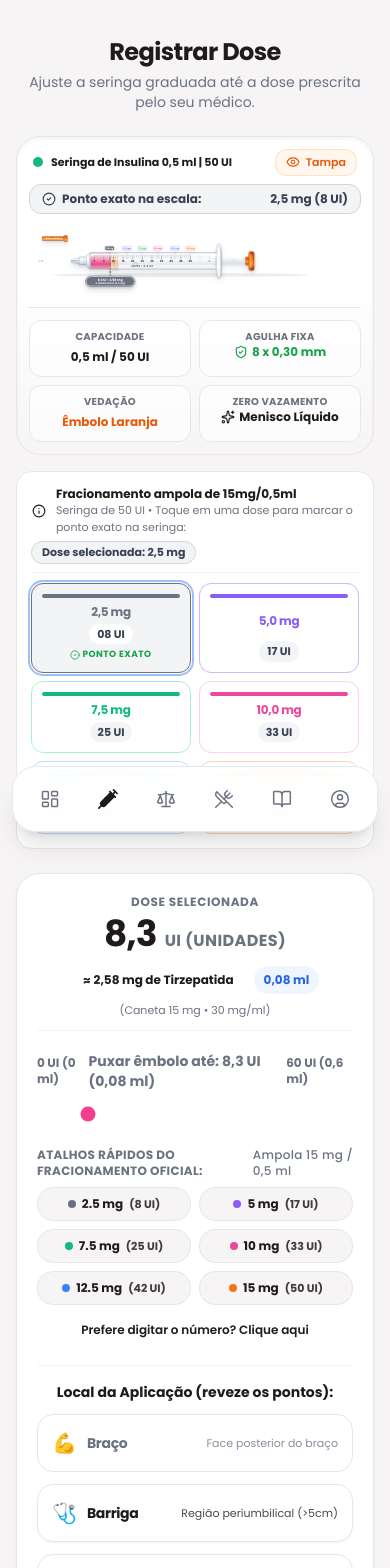
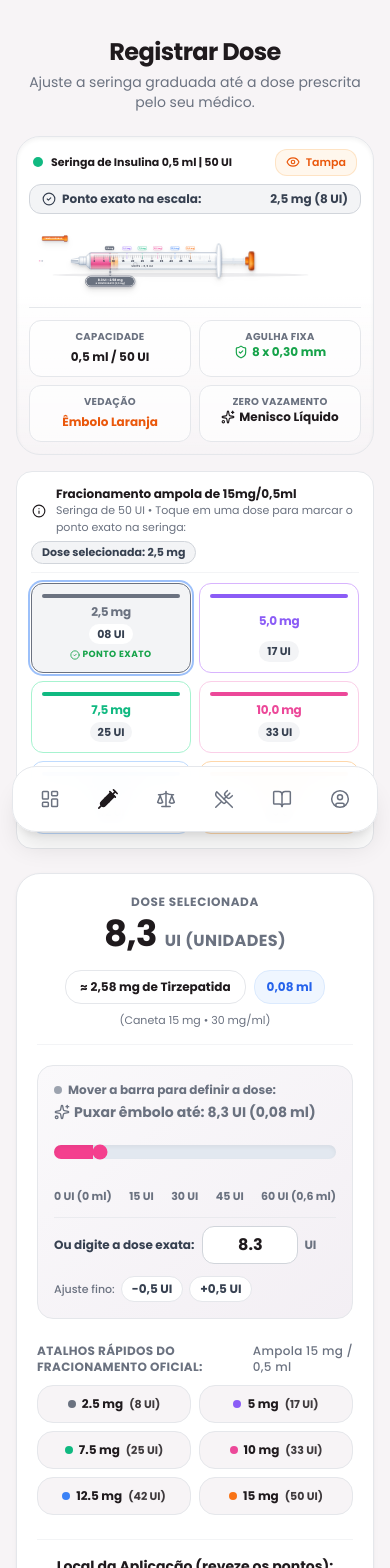
Before and after one commit to allantomazela/tereza-tirzee, a React (Vite) app: page /doses in a window 390 px wide. Shown: the top 1568 px of the page. Built offline with nearby package versions, Linux system fonts and the light colour scheme.

Commit message:
fix: corrigir sincronização de temas por gênero e restaurar slider de dose 0-60 UI em /doses

```diff
--- a/src/main.css
+++ b/src/main.css
@@ -82,6 +82,25 @@
       color 300ms ease;
   }
 
+  /* Transição suave em elementos que usam as cores do tema ao alternar gênero */
+  button,
+  a,
+  svg,
+  path,
+  circle,
+  rect,
+  .bg-theme-core,
+  .bg-theme-subtle,
+  .bg-theme-light,
+  .bg-theme-hover,
+  .text-theme-core,
+  .border-theme-core,
+  .border-theme-subtle {
+    transition-property: color, background-color, border-color, fill, stroke, box-shadow;
+    transition-duration: 250ms;
+    transition-timing-function: cubic-bezier(0.4, 0, 0.2, 1);
+  }
+
   /* NEVER REMOVE THIS */
   section[aria-label='Notifications alt+T'] {
     padding: 0 !important;
@@ -91,35 +110,42 @@
 
 @layer utilities {
   .bg-pink-core,
-  .bg-theme-core {
+  .bg-theme-core,
+  .bg-primary-color {
     background-color: var(--primary-color);
   }
   .bg-pink-hover,
   .bg-theme-hover {
     background-color: var(--primary-hover);
   }
-  .bg-theme-subtle {
+  .bg-theme-subtle,
+  .bg-primary-subtle {
     background-color: var(--primary-subtle);
   }
-  .bg-theme-light {
+  .bg-theme-light,
+  .bg-primary-light {
     background-color: var(--primary-light);
   }
   .text-pink-core,
-  .text-theme-core {
+  .text-theme-core,
+  .text-primary-color {
     color: var(--primary-color);
   }
   .text-theme-hover {
     color: var(--primary-hover);
   }
   .border-pink-core,
-  .border-theme-core {
+  .border-theme-core,
+  .border-primary-color {
     border-color: var(--primary-color);
   }
-  .border-theme-subtle {
+  .border-theme-subtle,
+  .border-primary-subtle {
     border-color: var(--primary-subtle-border);
   }
   .ring-pink-core,
-  .ring-theme-core {
+  .ring-theme-core,
+  .ring-primary-color {
     --tw-ring-color: var(--primary-color);
   }
 
--- a/src/pages/Doses.tsx
+++ b/src/pages/Doses.tsx
@@ -40,7 +40,6 @@ export default function Doses() {
   const initialUnits = nextDoseInfo.units || (profile.currentPenMg === 15 ? 17 : 20)
   const [units, setUnits] = useState<number>(initialUnits)
   const [manualInput, setManualInput] = useState<string>(String(initialUnits))
-  const [showManual, setShowManual] = useState<boolean>(false)
   const [site, setSite] = useState<InjectionSite>('Barriga')
   const [date, setDate] = useState<string>(getTodayDateString())
   const [time, setTime] = useState<string>(getCurrentTimeString())
@@ -180,8 +179,9 @@ export default function Doses() {
       {/* 2) PAINEL DE CONTROLE DE DOSE LOGO ABAIXO DA SERINGA */}
       <div className="bg-white rounded-3xl p-5 sm:p-7 border border-[#E5E7EB] shadow-card-soft space-y-6">
         {/* PARTE DE INSERIR O VALOR (CONTADOR + SLIDER + ATALHOS + MANUAL) */}
-        <div className="space-y-4">
-          <div className="flex flex-col sm:flex-row sm:items-center sm:justify-between gap-3 pb-3 border-b border-gray-100">
+        <div className="space-y-5">
+          {/* TOPO: CONTADOR EM DESTAQUE + EQUIVALÊNCIAS */}
+          <div className="flex flex-col sm:flex-row sm:items-center sm:justify-between gap-4 pb-4 border-b border-gray-100">
             {/* CONTADOR GRANDE */}
             <div className="text-center sm:text-left space-y-1">
               <span className="text-xs font-bold text-gray-500 uppercase tracking-wider block">
@@ -204,45 +204,120 @@ export default function Doses() {
 
             {/* EQUIVALÊNCIAS EM MG E ML */}
             <div className="flex flex-wrap items-center justify-center sm:justify-end gap-2">
-              <span className="px-3 py-1.5 rounded-2xl bg-(--primary-subtle) text-(--primary-color) text-xs sm:text-sm font-extrabold shadow-2xs">
+              <span className="px-3.5 py-2 rounded-2xl bg-(--primary-subtle) text-(--primary-color) text-xs sm:text-sm font-extrabold shadow-2xs border border-(--primary-subtle-border)">
                 ≈ {formatNumberBr(calculatedMg, calculatedMg % 1 === 0 ? 0 : 2)} mg de Tirzepatida
               </span>
-              <span className="px-2.5 py-1.5 rounded-2xl bg-blue-50 text-blue-600 text-xs font-bold">
+              <span className="px-3 py-2 rounded-2xl bg-blue-50 text-blue-600 text-xs font-bold border border-blue-100">
                 {formatNumberBr(calculatedMl, 2)} ml
               </span>
-              <span className="text-[11px] text-[#6B7280] block sm:inline">
+              <span className="text-[11px] text-[#6B7280] block sm:inline w-full sm:w-auto text-center sm:text-right">
                 (Caneta {profile.currentPenMg || 15} mg • {concentrationMgMl} mg/ml)
               </span>
             </div>
           </div>
 
-          {/* CONTROLE DESLIZANTE (SLIDER 0 - 60) */}
-          <div className="space-y-2 pt-1">
-            <div className="flex items-center justify-between text-xs font-bold text-[#6B7280]">
-              <span>0 UI (0 ml)</span>
-              <span className="text-(--primary-color) font-black text-sm">
+          {/* CONTROLE DESLIZANTE DE DOSE (SLIDER 0 A 60 UI COM PASSO 0,5) */}
+          <div className="space-y-3 p-4 sm:p-5 rounded-2xl bg-gradient-to-br from-[#FAF9FB] to-[#F3EFF4] border border-[#E5E7EB] shadow-2xs">
+            <div className="flex flex-col sm:flex-row sm:items-center sm:justify-between gap-1 text-xs font-bold text-[#6B7280]">
+              <span className="flex items-center gap-1.5">
+                <span className="w-2 h-2 rounded-full bg-gray-400" />
+                Mover a barra para definir a dose:
+              </span>
+              <span className="text-(--primary-color) font-black text-sm sm:text-base flex items-center gap-1">
+                <Sparkles className="w-4 h-4 text-(--primary-color)" />
                 Puxar êmbolo até: {formatNumberBr(units, 1)} UI ({formatNumberBr(calculatedMl, 2)}{' '}
                 ml)
               </span>
-              <span>60 UI (0,6 ml)</span>
             </div>
 
-            <div className="relative py-1">
+            {/* Barra do slider com gradiente de preenchimento até a dose atual */}
+            <div className="relative py-2">
               <input
                 type="range"
                 min="0"
                 max="60"
                 step="0.5"
                 value={units}
-                aria-label="Ajustar unidades da dose"
+                aria-label="Ajustar unidades da dose movendo a barra"
                 onChange={(e) => handleSliderChange(parseFloat(e.target.value))}
-                style={{ accentColor: 'var(--primary-color)' }}
-                className="w-full h-3 bg-(--primary-subtle) rounded-lg appearance-none cursor-pointer focus:outline-none focus:ring-2 focus:ring-(--primary-color)"
+                style={{
+                  accentColor: 'var(--primary-color)',
+                  background: `linear-gradient(to right, var(--primary-color) 0%, var(--primary-color) ${(units / 60) * 100}%, #E2E8F0 ${(units / 60) * 100}%, #E2E8F0 100%)`,
+                }}
+                className="w-full h-3.5 rounded-lg appearance-none cursor-pointer focus:outline-none focus:ring-2 focus:ring-(--primary-color) shadow-inner"
               />
             </div>
 
-            {/* ATALHOS RÁPIDOS DE DOSES CLÍNICAS (TABELA OFICIAL) */}
-            <div className="space-y-2 pt-2">
+            <div className="flex items-center justify-between text-[11px] font-bold text-gray-500 pt-0.5">
+              <span>0 UI (0 ml)</span>
+              <span>15 UI</span>
+              <span>30 UI</span>
+              <span>45 UI</span>
+              <span>60 UI (0,6 ml)</span>
+            </div>
+
+            {/* CAMPO DE DIGITAÇÃO MANUAL DIRETO E SINCRONIZADO NOS DOIS SENTIDOS */}
+            <div className="pt-2 border-t border-gray-200/70 flex flex-col sm:flex-row sm:items-center justify-between gap-3">
+              <div className="flex items-center gap-2">
+                <label
+                  htmlFor={manualInputId}
+                  className="text-xs font-bold text-gray-700 whitespace-nowrap"
+                >
+                  Ou digite a dose exata:
+                </label>
+                <div className="relative inline-flex items-center">
+                  <input
+                    id={manualInputId}
+                    type="text"
+                    inputMode="decimal"
+                    value={manualInput}
+                    onChange={(e) => handleManualChange(e.target.value)}
+                    placeholder="Ex: 17"
+                    className={cn(
+                      'w-24 px-3 py-1.5 text-center text-base font-black bg-white rounded-xl border shadow-2xs focus:outline-none focus:ring-2',
+                      errorMsg
+                        ? 'border-red-500 text-red-600 focus:ring-red-400'
+                        : 'border-gray-300 text-[#1F1A1D] focus:ring-(--primary-color)',
+                    )}
+                  />
+                  <span className="ml-1.5 text-xs font-extrabold text-gray-500">UI</span>
+                </div>
+              </div>
+
+              {/* Botões de ajuste fino +/- 0.5 */}
+              <div className="flex items-center gap-1.5">
+                <span className="text-[11px] text-gray-500 font-medium">Ajuste fino:</span>
+                <button
+                  type="button"
+                  onClick={() => handleSliderChange(Math.max(0, Math.round((units - 0.5) * 2) / 2))}
+                  className="px-2.5 py-1 text-xs font-bold rounded-lg bg-white border border-gray-200 hover:bg-gray-50 text-gray-700 cursor-pointer shadow-2xs active:scale-95"
+                  title="Diminuir 0,5 UI"
+                >
+                  -0,5 UI
+                </button>
+                <button
+                  type="button"
+                  onClick={() =>
+                    handleSliderChange(Math.min(60, Math.round((units + 0.5) * 2) / 2))
+                  }
+                  className="px-2.5 py-1 text-xs font-bold rounded-lg bg-white border border-gray-200 hover:bg-gray-50 text-gray-700 cursor-pointer shadow-2xs active:scale-95"
+                  title="Aumentar 0,5 UI"
+                >
+                  +0,5 UI
+                </button>
+              </div>
+            </div>
+
+            {errorMsg && (
+              <div className="flex items-center gap-1.5 text-xs text-red-600 font-semibold pt-1">
+                <AlertCircle className="w-4 h-4 shrink-0" />
+                <span>{errorMsg}</span>
+              </div>
+            )}
+          </div>
+
+          {/* ATALHOS RÁPIDOS DE DOSES CLÍNICAS (TABELA OFICIAL DE FRACIONAMENTO) */}
+          <div className="space-y-2.5 pt-1">
             <div className="flex items-center justify-between text-xs font-bold text-gray-500 uppercase tracking-wide">
               <span>Atalhos rápidos do fracionamento oficial:</span>
               <span className="text-(--primary-color) font-medium normal-case">
@@ -265,7 +340,7 @@ export default function Doses() {
                     type="button"
                     onClick={() => handleSliderChange(unVal)}
                     className={cn(
-                        'px-3 py-2 rounded-2xl text-xs font-bold transition-all btn-tap-scale flex items-center justify-center gap-1.5 shadow-2xs cursor-pointer border',
+                      'px-3 py-2.5 rounded-2xl text-xs font-bold transition-all btn-tap-scale flex items-center justify-center gap-1.5 shadow-2xs cursor-pointer border',
                       isSelected
                         ? 'text-white shadow-md'
                         : 'bg-[#F7F4F6] text-[#1F1A1D] hover:bg-(--primary-subtle) border-gray-200',
@@ -285,57 +360,6 @@ export default function Doses() {
                 )
               })}
             </div>
-            </div>
-
-            {/* BOTÃO PARA INSERIR MANUALMENTE */}
-            <div className="text-center sm:text-left pt-1">
-              <button
-                type="button"
-                onClick={() => setShowManual(!showManual)}
-                className="text-xs font-semibold text-(--primary-color) hover:underline cursor-pointer inline-flex items-center gap-1"
-              >
-                <span>
-                  {showManual
-                    ? 'Ocultar digitação manual'
-                    : 'Prefere digitar o número? Clique aqui'}
-                </span>
-              </button>
-            </div>
-
-            {/* CAMPO NUMÉRICO SINCRONIZADO BIDIRECIONALMENTE */}
-            {showManual && (
-              <div className="p-3.5 rounded-2xl bg-[#F7F4F6] border border-[#E5E7EB] space-y-2 animate-fade-in max-w-sm">
-                <label
-                  htmlFor={manualInputId}
-                  className="block text-xs font-semibold text-gray-700"
-                >
-                  Digite a dose em unidades UI (0 a 60):
-                </label>
-                <div className="flex items-center gap-2">
-                  <input
-                    id={manualInputId}
-                    type="text"
-                    inputMode="decimal"
-                    value={manualInput}
-                    onChange={(e) => handleManualChange(e.target.value)}
-                    placeholder="Ex: 17"
-                    className={cn(
-                      'w-full px-3.5 py-2 text-center text-lg font-black bg-white rounded-xl border focus:outline-none focus:ring-2',
-                      errorMsg
-                        ? 'border-red-500 text-red-600 focus:ring-red-400'
-                        : 'border-gray-300 text-[#1F1A1D] focus:ring-(--primary-color)',
-                    )}
-                  />
-                  <span className="text-xs font-extrabold text-gray-500">UI</span>
-                </div>
-                {errorMsg && (
-                  <div className="flex items-center gap-1 text-xs text-red-600 font-medium">
-                    <AlertCircle className="w-3.5 h-3.5 shrink-0" />
-                    <span>{errorMsg}</span>
-                  </div>
-                )}
-              </div>
-            )}
           </div>
         </div>
 
```
Also changed, not shown: src/context/TerezaContext.tsx (+11 -3 lines), src/pages/Perfil.tsx (+20 -5 lines), src/types/index.ts (+9 -1 lines), .skip.config.json. Lines whose indentation alone changed are shown as unchanged.
